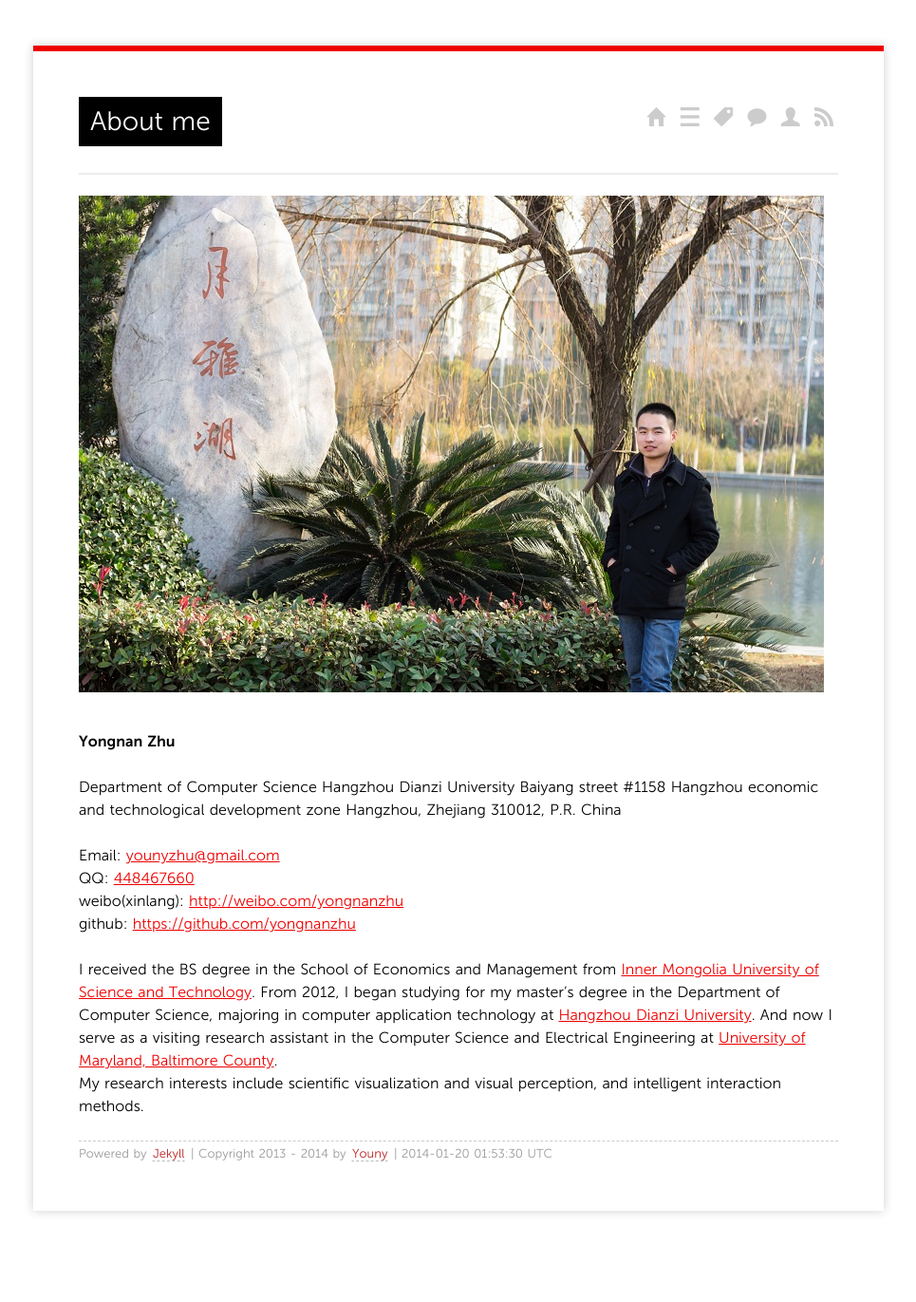
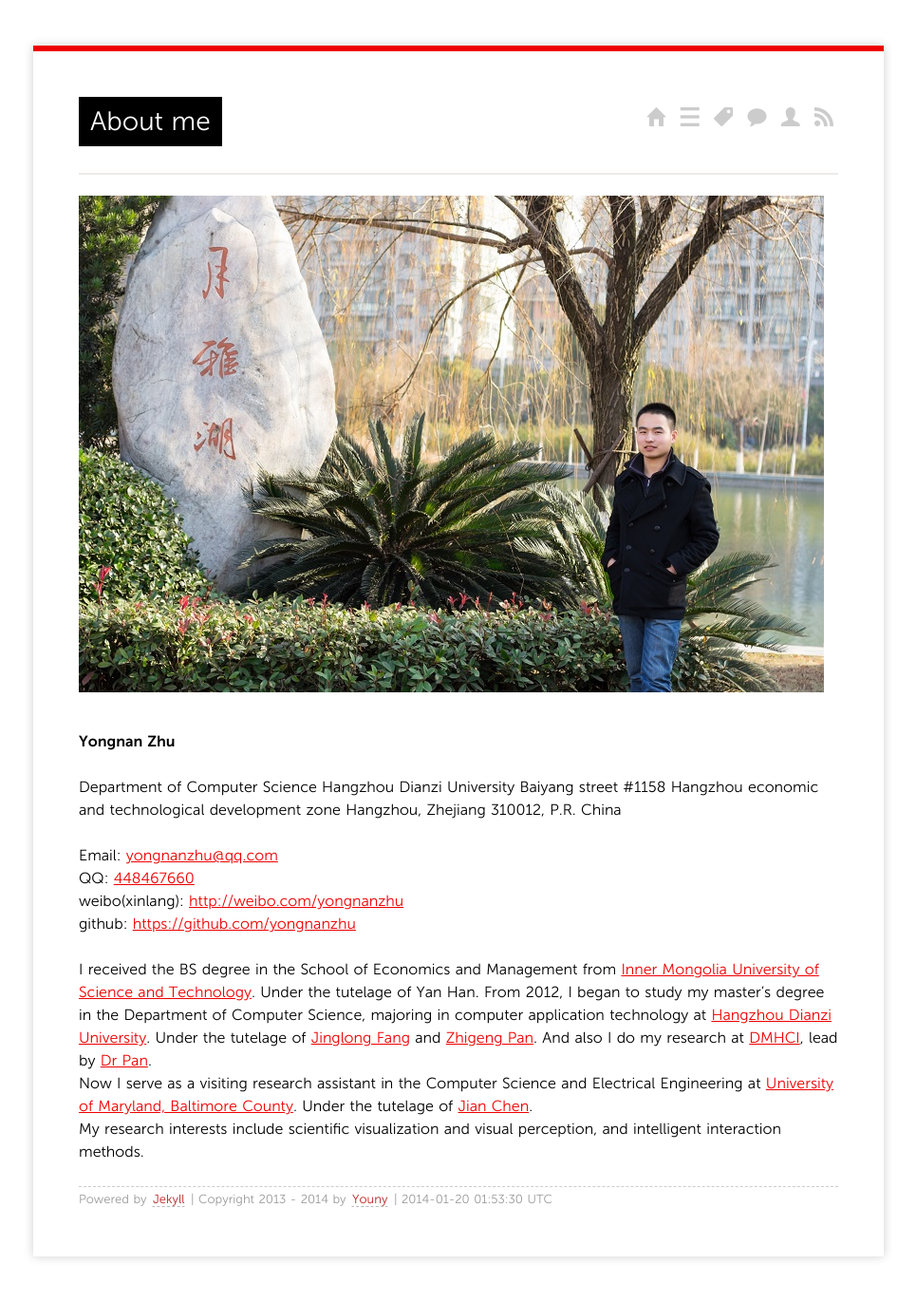
Before and after one commit to yongnanzhu/yongnanzhu.github.com, a Jekyll site: the page built from about/index.md, in a window 1280 px wide. Shown: the whole page at 95% size, without its empty margins (157-1122 px from the left). Built offline with Jekyll 4.4.1, drawn with Linux system fonts in a browser that asks for light colours; Markdown is read by kramdown in place of the engine named in the settings; a script that is not in the unit is left out; before the commit the page ends 1323 px from its top, so only the background shows below that.

Commit message:
Update index.md

```diff
--- a/about/index.md
+++ b/about/index.md
@@ -15,10 +15,12 @@
 Hangzhou economic and technological development zone
 Hangzhou, Zhejiang 310012, P.R. China
 
-Email: [younyzhu@gmail.com](younyzhu@gmail.com)
+Email: [yongnanzhu@qq.com](yongnanzhu@qq.com)
 QQ: [448467660](http://wpa.qq.com/msgrd?V=1&Uin=448467660)
 weibo(xinlang): [http://weibo.com/yongnanzhu](http://weibo.com/yongnanzhu)
 github: [https://github.com/yongnanzhu](https://github.com/yongnanzhu)
 
-I received the BS degree in the School of Economics and Management from [Inner Mongolia University of Science and Technology](http://www.imust.cn/). From 2012, I began studying for my master’s degree in the Department of Computer Science, majoring in computer application technology at [Hangzhou Dianzi University](http://www.hdu.edu.cn/). And now I serve as a visiting research assistant in the Computer Science and Electrical Engineering at [University of Maryland, Baltimore County](http://www.umbc.edu/).
+I received the BS degree in the School of Economics and Management from [Inner Mongolia University of Science and Technology](http://www.imust.cn/). Under the tutelage of Yan Han.
+From 2012, I began to study my master’s degree in the Department of Computer Science, majoring in computer application technology at [Hangzhou Dianzi University](http://www.hdu.edu.cn/). Under the tutelage of [Jinglong Fang](http://computer.hdu.edu.cn/index.php/article/109) and [Zhigeng Pan](http://hise.hznu.edu.cn/newsShow.aspx?ID=1232&PID=). And also I do my research at [DMHCI](http://www.dmhci.net/), lead by [Dr Pan](http://hise.hznu.edu.cn/newsShow.aspx?ID=1232&PID=).
+Now I serve as a visiting research assistant in the Computer Science and Electrical Engineering at [University of Maryland, Baltimore County](http://www.umbc.edu/). Under the tutelage of [Jian Chen](http://www.csee.umbc.edu/~jichen).
 My research interests include  scientific  visualization and visual perception, and intelligent interaction methods.
```
